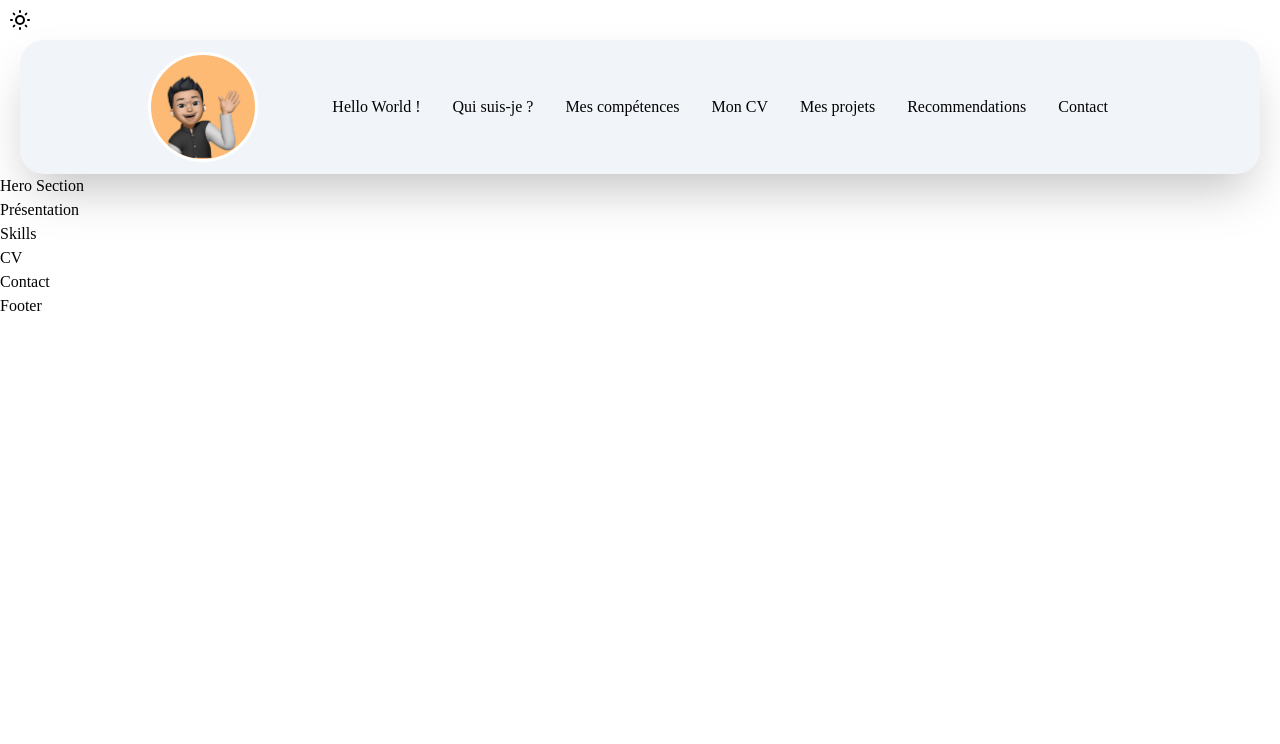
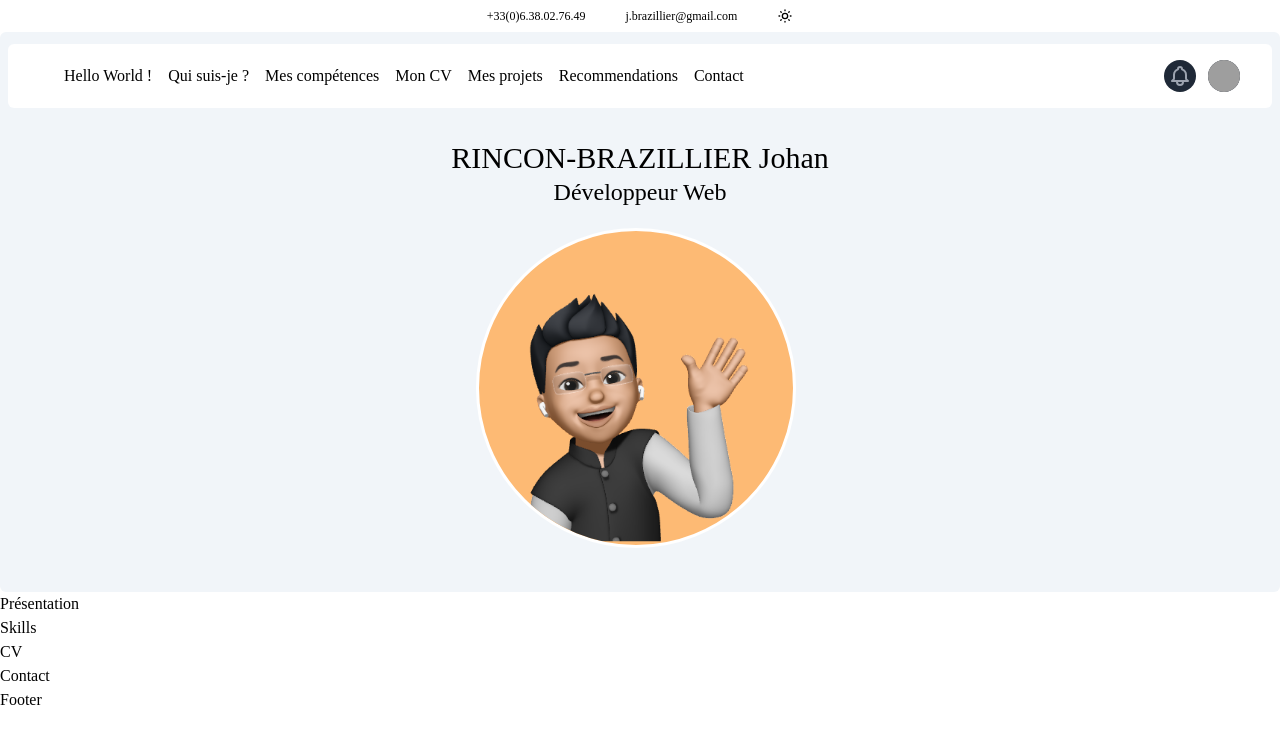
Before and after one commit to brazillierjo/portfolio-nextjs, a Next.js app: page / in a window 1280 px wide. Shown: the top 744 px of the page. Built offline with nearby package versions, Linux system fonts and the light colour scheme; grey boxes are pictures that could not be loaded; a web font is replaced by a local one.

Commit message:
navbar update

```diff
--- a/languages/en.js
+++ b/languages/en.js
@@ -7,4 +7,6 @@ export default {
     projects: 'My projects',
     reco: 'Recommendations',
     contact: 'Contact',
+    //hero section
+    job: 'Web Developer',
 }
--- a/languages/fr.js
+++ b/languages/fr.js
@@ -7,4 +7,6 @@ export default {
     projects: 'Mes projets',
     reco: 'Recommendations',
     contact: 'Contact',
+    //hero section
+    job: 'Développeur Web',
 }
--- a/package.json
+++ b/package.json
@@ -8,6 +8,8 @@
     "lint": "next lint"
   },
   "dependencies": {
+    "@headlessui/react": "^1.4.2",
+    "@heroicons/react": "^1.0.5",
     "next": "12.0.7",
     "react": "17.0.2",
     "react-dom": "17.0.2"
--- a/pages/components/HeroSection.js
+++ b/pages/components/HeroSection.js
@@ -1,11 +1,25 @@
-import React, { Component } from 'react'
+import React from 'react'
+import { useRouter } from 'next/router'
+import fr from '../../languages/fr'
+import en from '../../languages/en'
+import Navbar from './Navbar'
 
-export default class HeroSection extends Component {
-    render() {
-        return (
-            <div>
-                Hero Section
+export default function HeroSection() {
+    const router = useRouter()
+    const { locale } = router
+    const t = locale === 'fr' ? fr : en
+
+    return (
+        <div className="py-3 rounded-md bg-slate-100 dark:bg-slate-700">
+
+            <Navbar />
+
+            <div className='text-center mt-8 mb-8'>
+                <h1 className='text-3xl'>RINCON-BRAZILLIER Johan</h1>
+                <h2 className='text-2xl'>{t.job}</h2>
+                <img className='w-1/4 mt-5 inline bg-orange-300 mr-2 rounded-full borderAvatar' src="/images/hey.png" alt="avatar" />
             </div>
-        )
-    }
+
+        </div>
+    )
 }
--- a/pages/components/Navbar.js
+++ b/pages/components/Navbar.js
@@ -1,18 +1,122 @@
-import React from 'react'
-import Image from 'next/image'
+import { Fragment } from 'react'
+import { Disclosure, Menu, Transition } from '@headlessui/react'
+import { BellIcon, MenuIcon, XIcon } from '@heroicons/react/outline'
 import { useRouter } from 'next/router'
 import fr from '../../languages/fr'
 import en from '../../languages/en'
 
-export default function Navbar() {
+function classNames(...classes) {
+    return classes.filter(Boolean).join(' ')
+}
+
+export default function Example() {
+
     const router = useRouter()
     const { locale } = router
     const t = locale === 'fr' ? fr : en
 
     return (
-        <nav className="flex justify-between mx-5 px-32 py-3 rounded-3xl bg-slate-100 shadow-2xl dark:bg-slate-700 customNav">
-            <Image src="/images/hey.png" width="110" height="110" className="inline bg-orange-300 mr-2 rounded-full borderAvatar" alt="Avatar" />
-            <div className="hidden space-x-8 lg:flex md:mr-6 my-auto">
+        <Disclosure as="nav" className="bg-white dark:bg-gray-800 mx-2 rounded-md">
+            {({ open }) => (
+                <>
+                    <div className="max-w-7xl mx-auto px-2 sm:px-6 lg:px-8">
+                        <div className="relative flex items-center justify-between h-16">
+                            <div className="absolute inset-y-0 left-0 flex items-center sm:hidden">
+                                {/* Mobile menu button*/}
+                                <Disclosure.Button className="inline-flex items-center justify-center p-2 rounded-md text-gray-400 hover:text-white hover:bg-gray-700 focus:outline-none focus:ring-2 focus:ring-inset focus:ring-white">
+                                    <span className="sr-only">Open main menu</span>
+                                    {open ? (
+                                        <XIcon className="block h-6 w-6" aria-hidden="true" />
+                                    ) : (
+                                        <MenuIcon className="block h-6 w-6" aria-hidden="true" />
+                                    )}
+                                </Disclosure.Button>
+                            </div>
+
+                            <div className="flex-1 flex items-center justify-center sm:items-stretch sm:justify-start">
+                                <div className="hidden sm:block sm:ml-6">
+                                    <div className="flex space-x-4">
+                                        <a className='hover:underline' href="#hello">{t.hello}</a>
+                                        <a className='hover:underline' href="#whoami">{t.whoami}</a>
+                                        <a className='hover:underline' href="#skills">{t.skills}</a>
+                                        <a className='hover:underline' href="#cv">{t.cv}</a>
+                                        <a className='hover:underline' href="#projects">{t.projects}</a>
+                                        <a className='hover:underline' href="#reco">{t.reco}</a>
+                                        <a className='hover:underline' href="#contact">{t.contact}</a>
+                                    </div>
+                                </div>
+                            </div>
+
+                            <div className="absolute inset-y-0 right-0 flex items-center pr-2 sm:static sm:inset-auto sm:ml-6 sm:pr-0">
+                                <button
+                                    type="button"
+                                    className="bg-gray-800 p-1 rounded-full text-gray-400 hover:text-white focus:outline-none focus:ring-2 focus:ring-offset-2 focus:ring-offset-gray-800 focus:ring-white"
+                                >
+                                    <span className="sr-only">View notifications</span>
+                                    <BellIcon className="h-6 w-6" aria-hidden="true" />
+                                </button>
+
+                                {/* Profile dropdown */}
+                                <Menu as="div" className="ml-3 relative">
+                                    <div>
+                                        <Menu.Button className="bg-gray-800 flex text-sm rounded-full focus:outline-none focus:ring-2 focus:ring-offset-2 focus:ring-offset-gray-800 focus:ring-white">
+                                            <span className="sr-only">Open user menu</span>
+                                            <img
+                                                className="h-8 w-8 rounded-full"
+                                                src="https://images.unsplash.com/photo-1472099645785-5658abf4ff4e?ixlib=rb-1.2.1&ixid=eyJhcHBfaWQiOjEyMDd9&auto=format&fit=facearea&facepad=2&w=256&h=256&q=80"
+                                                alt=""
+                                            />
+                                        </Menu.Button>
+                                    </div>
+                                    <Transition
+                                        as={Fragment}
+                                        enter="transition ease-out duration-100"
+                                        enterFrom="transform opacity-0 scale-95"
+                                        enterTo="transform opacity-100 scale-100"
+                                        leave="transition ease-in duration-75"
+                                        leaveFrom="transform opacity-100 scale-100"
+                                        leaveTo="transform opacity-0 scale-95"
+                                    >
+                                        <Menu.Items className="origin-top-right absolute right-0 mt-2 w-48 rounded-md shadow-lg py-1 bg-white ring-1 ring-black ring-opacity-5 focus:outline-none">
+                                            <Menu.Item>
+                                                {({ active }) => (
+                                                    <a
+                                                        href="#"
+                                                        className={classNames(active ? 'bg-gray-100' : '', 'block px-4 py-2 text-sm text-gray-700')}
+                                                    >
+                                                        Your Profile
+                                                    </a>
+                                                )}
+                                            </Menu.Item>
+                                            <Menu.Item>
+                                                {({ active }) => (
+                                                    <a
+                                                        href="#"
+                                                        className={classNames(active ? 'bg-gray-100' : '', 'block px-4 py-2 text-sm text-gray-700')}
+                                                    >
+                                                        Settings
+                                                    </a>
+                                                )}
+                                            </Menu.Item>
+                                            <Menu.Item>
+                                                {({ active }) => (
+                                                    <a
+                                                        href="#"
+                                                        className={classNames(active ? 'bg-gray-100' : '', 'block px-4 py-2 text-sm text-gray-700')}
+                                                    >
+                                                        Sign out
+                                                    </a>
+                                                )}
+                                            </Menu.Item>
+                                        </Menu.Items>
+                                    </Transition>
+                                </Menu>
+                            </div>
+                        </div>
+                    </div>
+
+                    <Disclosure.Panel className="sm:hidden">
+                        <div className="px-2 pt-2 pb-3 space-y-1">
                             <a className='hover:underline' href="">{t.hello}</a>
                             <a className='hover:underline' href="">{t.whoami}</a>
                             <a className='hover:underline' href="">{t.skills}</a>
@@ -21,6 +125,10 @@ export default function Navbar() {
                             <a className='hover:underline' href="">{t.reco}</a>
                             <a className='hover:underline' href="">{t.contact}</a>
                         </div>
-        </nav>
+                    </Disclosure.Panel>
+                </>
             )
             }
+        </Disclosure >
+    )
+}
--- a/pages/index.js
+++ b/pages/index.js
@@ -1,6 +1,5 @@
 import React, { useState } from 'react'
 import Head from 'next/head'
-import Navbar from './components/Navbar'
 import Presentation from './components/Presentation'
 import HeroSection from './components/HeroSection'
 import Skills from './components/Skills'
@@ -10,6 +9,11 @@ import Footer from './components/Footer'
 
 export default function Home() {
   const [isDark, setIsDark] = useState(false)
+  const [isFrench, setIsFrench] = useState(true)
+
+  const toggleLanguage = () => {
+    setIsFrench(!isFrench)
+  }
 
   return (
     <div>
@@ -22,16 +26,13 @@ export default function Home() {
       <main className={isDark ? 'dark' : ''}>
         <div className='dark:bg-slate-900 dark:text-white'>
 
-          <div>
-
-            <button className='m-2 top-0 right-0' onClick={() => !setIsDark(!isDark)}>{isDark ? <svg className="w-6 h-6" fill="none" stroke="currentColor" viewBox="0 0 24 24" xmlns="http://www.w3.org/2000/svg"><path strokeLinecap="round" strokeLinejoin="round" strokeWidth={2} d="M20.354 15.354A9 9 0 018.646 3.646 9.003 9.003 0 0012 21a9.003 9.003 0 008.354-5.646z" /></svg> : <svg className="w-6 h-6" fill="none" stroke="currentColor" viewBox="0 0 24 24" xmlns="http://www.w3.org/2000/svg"><path strokeLinecap="round" strokeLinejoin="round" strokeWidth={2} d="M12 3v1m0 16v1m9-9h-1M4 12H3m15.364 6.364l-.707-.707M6.343 6.343l-.707-.707m12.728 0l-.707.707M6.343 17.657l-.707.707M16 12a4 4 0 11-8 0 4 4 0 018 0z" /></svg>}
+          <div className='flex justify-center p-2'>
+            <a className='mx-5 text-xs' href='tel:+33638027649'>+33(0)6.38.02.76.49</a>
+            <a className='mx-5 text-xs' href='mailto:j.brazillier@gmail.com'>j.brazillier@gmail.com</a>
+            <button className='top-0 right-0 mx-5' onClick={() => !setIsDark(!isDark)}>{isDark ? <svg className="w-4 h-4" fill="none" stroke="currentColor" viewBox="0 0 24 24" xmlns="http://www.w3.org/2000/svg"><path strokeLinecap="round" strokeLinejoin="round" strokeWidth={2} d="M20.354 15.354A9 9 0 018.646 3.646 9.003 9.003 0 0012 21a9.003 9.003 0 008.354-5.646z" /></svg> : <svg className="w-4 h-4" fill="none" stroke="currentColor" viewBox="0 0 24 24" xmlns="http://www.w3.org/2000/svg"><path strokeLinecap="round" strokeLinejoin="round" strokeWidth={2} d="M12 3v1m0 16v1m9-9h-1M4 12H3m15.364 6.364l-.707-.707M6.343 6.343l-.707-.707m12.728 0l-.707.707M6.343 17.657l-.707.707M16 12a4 4 0 11-8 0 4 4 0 018 0z" /></svg>}
             </button>
           </div>
 
-
-
-
-          <Navbar />
           <HeroSection />
           <Presentation />
           <Skills />
```
Also changed, not shown: public/images/html.png (added), 1 other file (tests, documents, lock files or other folders). Lines whose indentation alone changed are shown as unchanged.
